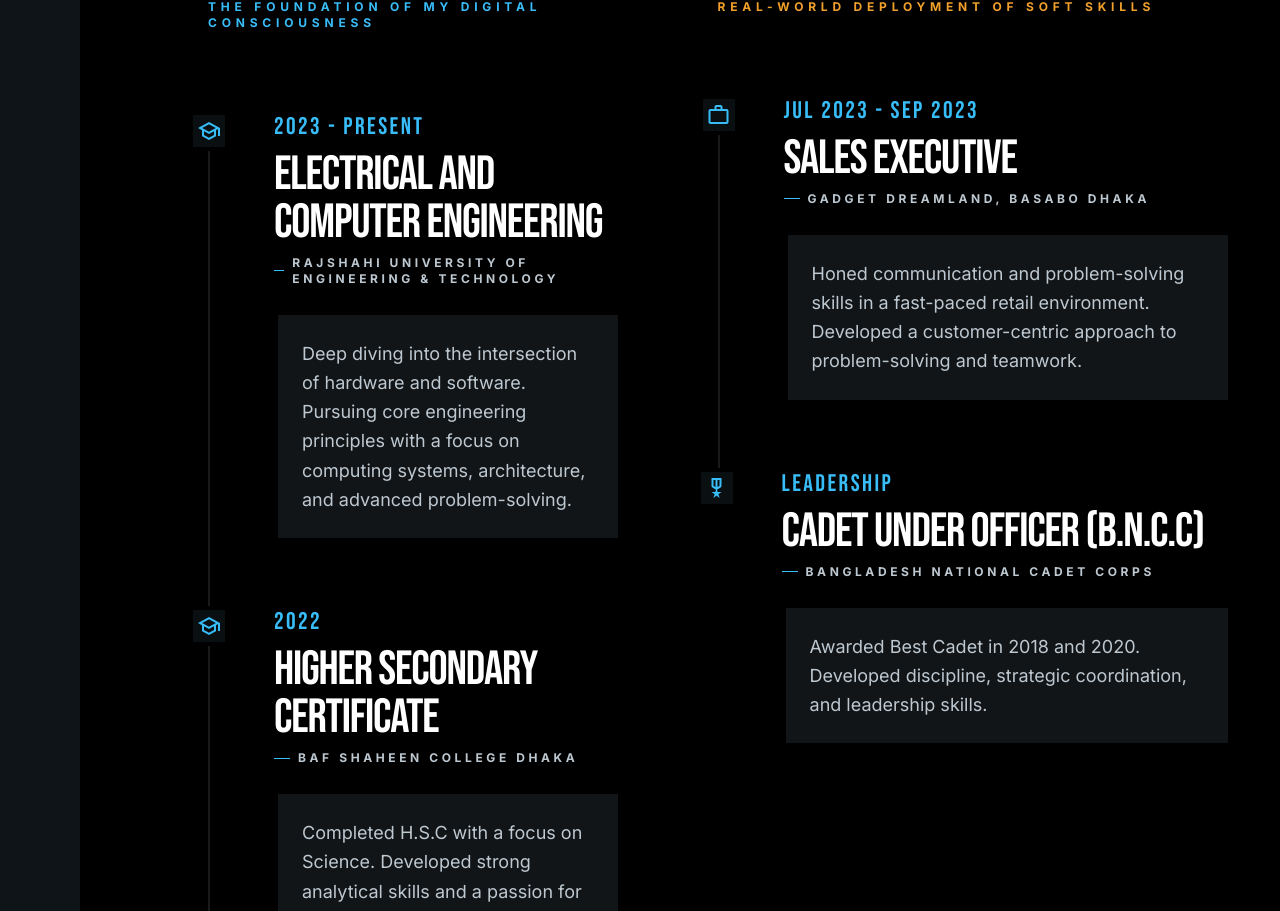
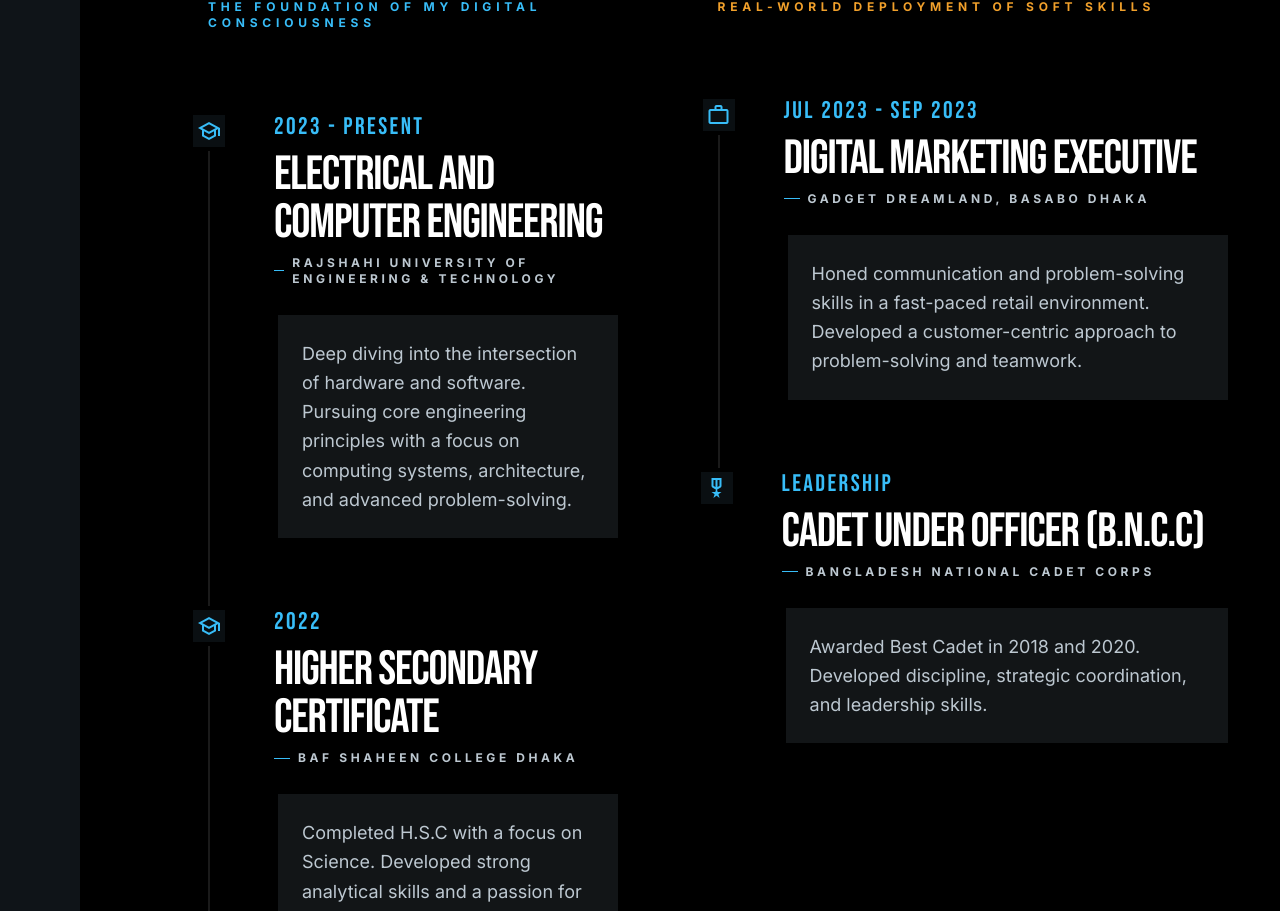
Before and after one commit to osman87326/Portfolio, a Next.js app: page / in a window 1280 px wide. Shown: the part 5098-6009 px from the top of the page. Built offline with nearby package versions, Linux system fonts and the light colour scheme.

Commit message:
feat: add Education component with timeline-based academic and professional logs

```diff
--- a/src/components/Education.tsx
+++ b/src/components/Education.tsx
@@ -78,7 +78,7 @@ const Education = () => {
               <TimelineItem
                 year="JUL 2023 - SEP 2023"
                 icon="work"
-                title="Sales Executive"
+                title="Digital Marketing Executive"
                 subtitle="Gadget Dreamland, Basabo Dhaka"
                 description="Honed communication and problem-solving skills in a fast-paced retail environment. Developed a customer-centric approach to problem-solving and teamwork."
               />
```
